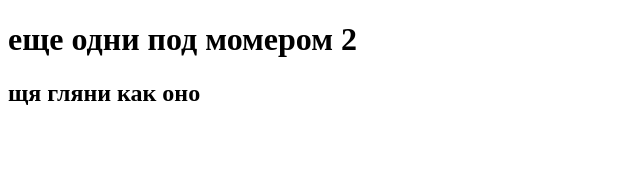
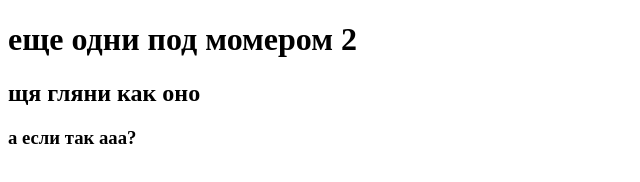
Before and after one commit to FirebladeJDM/test-gh-2, a plain HTML site: page index.html in a window 1280 px wide. Shown: the whole page, without its empty margins (0-640 px from the left). Drawn offline with Linux system fonts and the light colour scheme.

Commit message:
updated-2 index html

```diff
--- a/index.html
+++ b/index.html
@@ -10,6 +10,7 @@
     <div>
         <H1>еще одни под момером 2</H1>
         <h2>щя гляни как оно</h2>
+        <h3>а если так ааа?</h3>
     </div>
 </body>
 </html>
```
